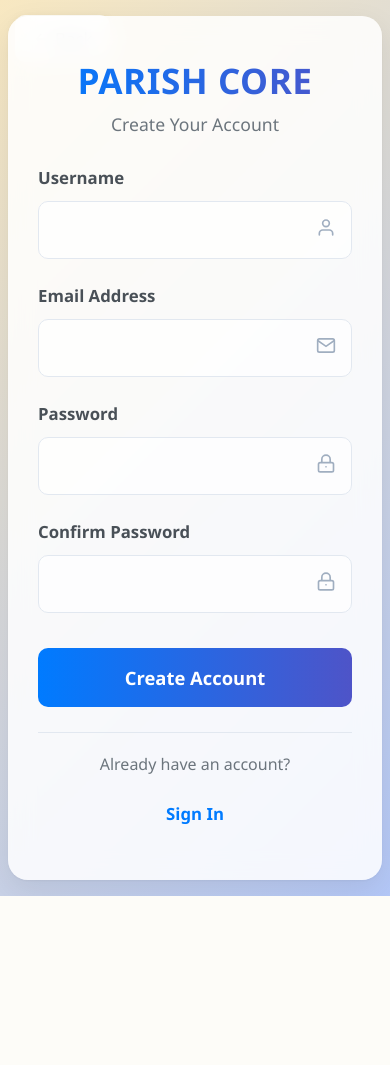
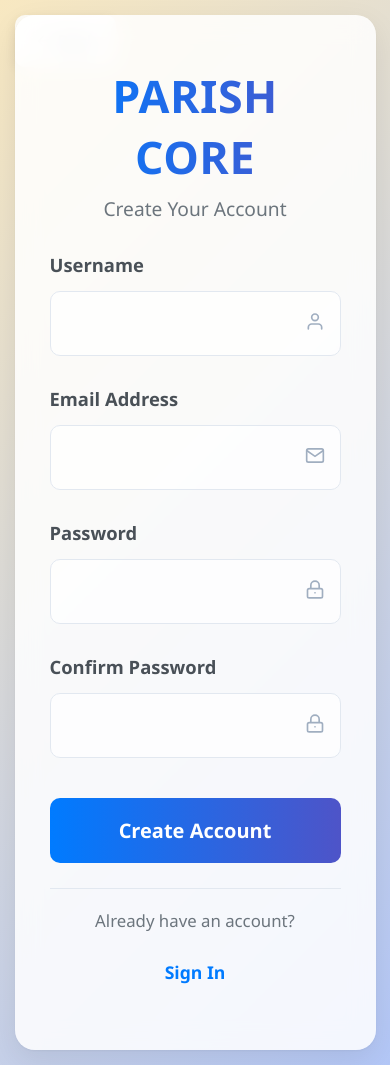
Before and after one commit to itsmechanot/church_fund, a Django app: page /register/ in a window 390 px wide. Before the commit the page ends 896 px from the top, so only its background shows below. Run offline with Django 5.2, Linux system fonts and the light colour scheme.

Commit message:
Significantly enhance login and register form sizes for optimal mobile experience

```diff
--- a/static/css/register.css
+++ b/static/css/register.css
@@ -21,7 +21,8 @@ body {
     border-radius: 20px;
     padding: 40px 35px;
     width: 100%;
-    max-width: 480px;
+    max-width: 550px;
+    min-height: 600px;
     box-shadow:
         0 10px 30px rgba(0, 0, 0, 0.08),
         0 1px 3px rgba(0, 0, 0, 0.05);
@@ -278,17 +279,78 @@ body {
 /* Mobile Styles */
 @media (max-width: 768px) {
     body {
-        padding: 10px;
+        padding: 8px;
     }
 
     .signup-container {
-        max-width: 100%;
-        padding: 50px 40px;
-        margin: 15px 0;
+        width: 95%;
+        max-width: 95%;
+        padding: 60px 45px;
+        margin: 20px auto;
+        min-height: 700px;
     }
 
     .logo h1 {
-        font-size: 2.5rem;
+        font-size: 3rem;
+    }
+
+    .logo p {
+        font-size: 1.3rem;
+    }
+
+    .form-group {
+        margin-bottom: 32px;
+    }
+
+    .form-group label {
+        font-size: 1.2rem;
+        margin-bottom: 14px;
+    }
+
+    .input-wrapper input {
+        padding: 20px 22px;
+        font-size: 1.3rem;
+        min-height: 44px;
+    }
+
+    .submit-btn {
+        padding: 20px;
+        font-size: 1.3rem;
+        min-height: 44px;
+    }
+
+    .back-button {
+        top: 20px;
+        left: 20px;
+        padding: 16px 24px;
+        font-size: 1.2rem;
+    }
+
+    .login-section p {
+        font-size: 1.1rem;
+    }
+
+    .login-button {
+        padding: 16px 24px;
+        font-size: 1.1rem;
+    }
+}
+
+/* Small Mobile Styles */
+@media (max-width: 480px) {
+    body {
+        padding: 5px;
+    }
+
+    .signup-container {
+        width: 98%;
+        padding: 50px 35px;
+        margin: 10px auto;
+        min-height: 650px;
+    }
+
+    .logo h1 {
+        font-size: 2.8rem;
     }
 
     .logo p {
@@ -296,82 +358,38 @@ body {
     }
 
     .form-group {
-        margin-bottom: 28px;
+        margin-bottom: 30px;
     }
 
     .form-group label {
-        font-size: 1.1rem;
-        margin-bottom: 12px;
+        font-size: 1.15rem;
     }
 
     .input-wrapper input {
         padding: 18px 20px;
-        font-size: 1.2rem;
+        font-size: 1.25rem;
+        min-height: 44px;
     }
 
     .submit-btn {
-        padding: 18px;
-        font-size: 1.2rem;
-    }
-
-    .back-button {
-        top: 20px;
-        left: 20px;
-        padding: 14px 22px;
-        font-size: 1.1rem;
-    }
-}
-
-/* Small Mobile Styles */
-@media (max-width: 480px) {
-    body {
-        padding: 8px;
-    }
-
-    .signup-container {
-        padding: 40px 30px;
-        margin: 8px 0;
-    }
-
-    .logo h1 {
-        font-size: 2.2rem;
-    }
-
-    .logo p {
-        font-size: 1.1rem;
-    }
-
-    .form-group {
-        margin-bottom: 25px;
-    }
-
-    .form-group label {
-        font-size: 1.05rem;
-    }
-
-    .input-wrapper input {
-        padding: 16px 18px;
-        font-size: 1.1rem;
-    }
-
-    .submit-btn {
-        padding: 17px;
-        font-size: 1.15rem;
+        padding: 19px;
+        font-size: 1.25rem;
+        min-height: 44px;
     }
 
     .back-button {
         top: 15px;
         left: 15px;
-        padding: 12px 18px;
+        padding: 14px 20px;
+        font-size: 1.1rem;
+    }
+
+    .login-section p {
         font-size: 1.05rem;
     }
 
-    .login-section p {
-        font-size: 1rem;
-    }
-
     .login-button {
-        padding: 14px 22px;
-        font-size: 1.05rem;
+        padding: 15px 24px;
+        font-size: 1.1rem;
     }
 }
```
Also changed, not shown: static/css/login.css (+82 -64 lines).
